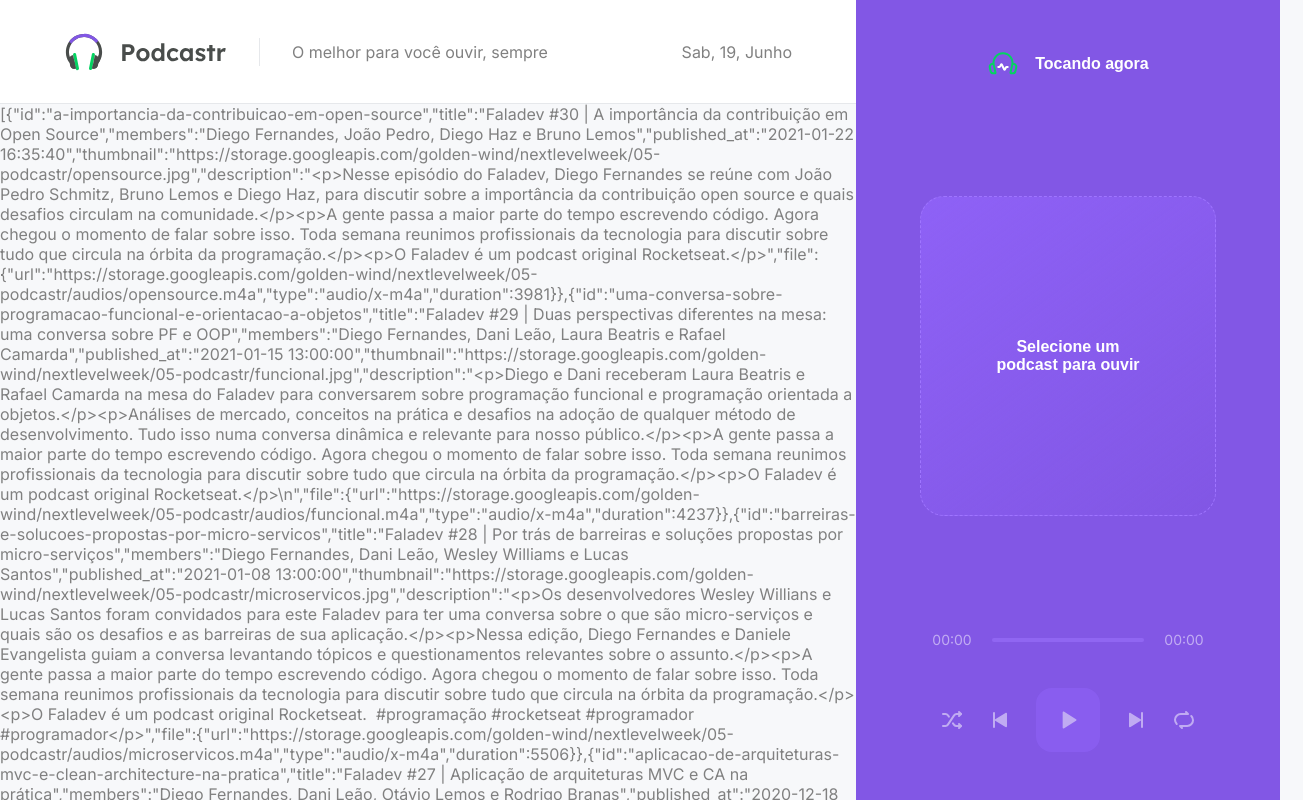
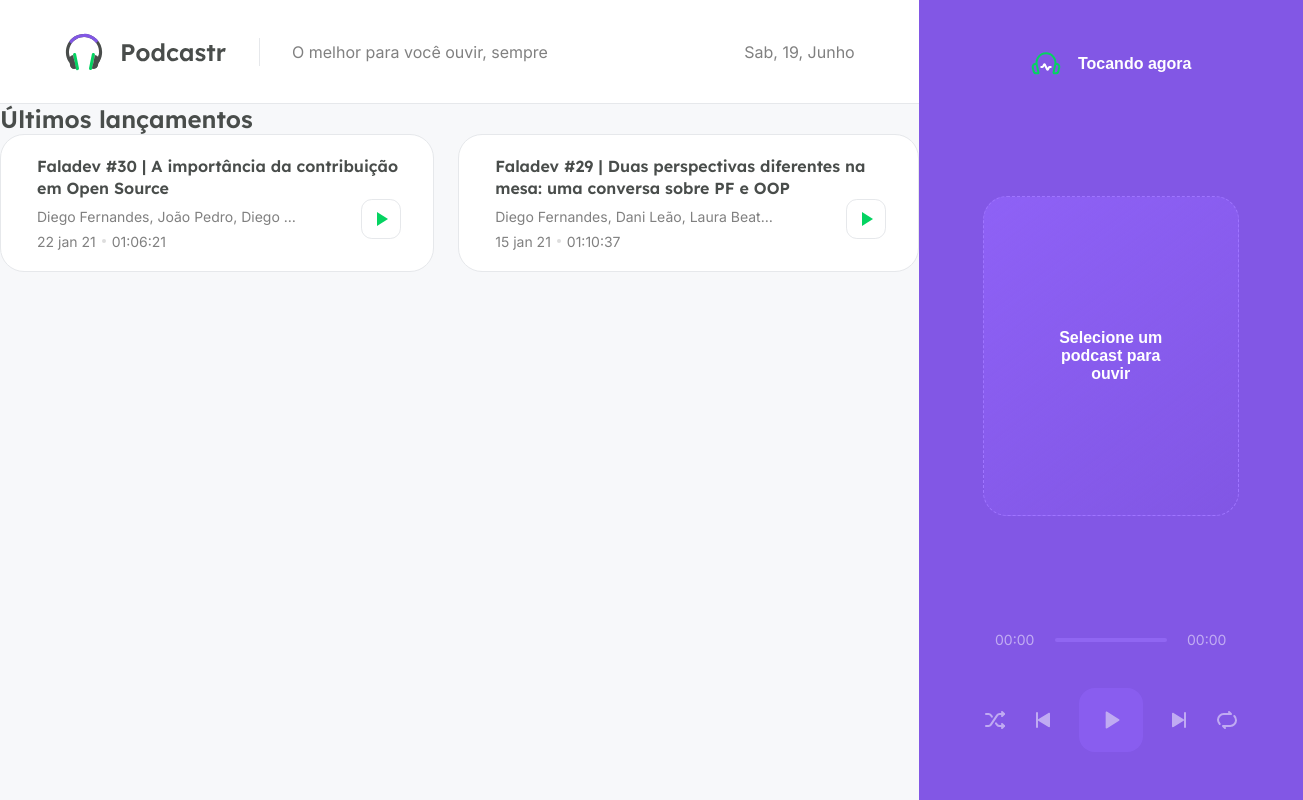
Before and after one commit to Marcos-Roberto-Silva/NLW-Podcast-React-Next, a Next.js app: page / in a window 1280 px wide. Shown: the top 800 px of the page, 1303 px wide, since content can reach past the window. Built offline with nearby package versions, Linux system fonts and the light colour scheme; data requests are answered from the project's data file; grey boxes are pictures that could not be loaded.

Commit message:
setting the main page

```diff
--- /dev/null
+++ b/next.config.js
@@ -0,0 +1,5 @@
+module.exports = {
+  images: {
+    domains: ['storage.googleapis.com'],
+  }
+};
--- a/package.json
+++ b/package.json
@@ -10,6 +10,7 @@
     "server": "json-server server.json -w -d 750 -p 3333"
   },
   "dependencies": {
+    "axios": "^0.21.1",
     "date-fns": "^2.22.1",
     "next": "11.0.0",
     "react": "17.0.2",
--- /dev/null
+++ b/src/pages/home.module.scss
@@ -0,0 +1,174 @@
+.homepage {
+    padding: 0 4rem;
+    height: calc(100vh - 6.5rem);
+    overflow-y: scroll;
+
+    h2 {
+      margin-top: 3rem;
+      margin-bottom: 1.5rem;
+    }
+  }
+
+  .latestEpisodes {
+    ul {
+      list-style: none;
+      display: grid;
+      grid-template-columns: repeat(2, 1fr);
+      gap: 1.5rem;
+
+      li {
+        background: var(--white);
+        border: 1px solid var(--gray-100);
+        padding: 1.25rem;
+        border-radius: 1.5rem;
+        position: relative;
+
+        display: flex;
+        align-items: center;
+
+        img {
+          width: 6rem;
+          height: 6rem;
+          border-radius: 1rem;
+        }
+
+        .episodeDetails {
+          flex: 1;
+          margin-left: 1rem;
+
+          a {
+            display: block;
+            color: var(--gray-800);
+            font-family: Lexend, sans-serif;
+            font-weight: 600;
+            text-decoration: none;
+            line-height: 1.4rem;
+
+            &:hover {
+              text-decoration: underline;
+            }
+          }
+
+          p {
+            font-size: 0.875rem;
+            margin-top: 0.5rem;
+            max-width: 70%;
+            white-space: nowrap;
+            overflow: hidden;
+            text-overflow: ellipsis;
+          }
+
+          span {
+            display: inline-block;
+            margin-top: 0.5rem;
+            font-size: 0.875rem;
+
+            &:last-child {
+              margin-left: 0.5rem;
+              padding-left: 0.5rem;
+              position: relative;
+
+              &::before {
+                content: "";
+                width: 4px;
+                height: 4px;
+                border-radius: 2px;
+                background: #DDD;
+                position: absolute;
+                left: 0;
+                top: 50%;
+                transform: translate(-50%, -50%);
+              }
+            }
+          }
+        }
+
+        button {
+          position: absolute;
+          right: 2rem;
+          bottom: 2rem;
+
+          width: 2.5rem;
+          height: 2.5rem;
+          background: var(--white);
+          border: 1px solid var(--gray-100);
+          border-radius: 0.675rem;
+          font-size: 0;
+
+          transition: filter 0.2s;
+
+          img {
+            width: 1.5rem;
+            height: 1.5rem;
+          }
+
+          &:hover {
+            filter: brightness(0.95);
+          }
+        }
+      }
+    }
+  }
+
+  .allEpisodes {
+    padding-bottom: 2rem;
+
+    table {
+      width: 100%;
+
+      th, td {
+        padding: 0.75rem 1rem;
+        border-bottom: 1px solid var(--gray-100);
+      }
+
+      th {
+        color: var(--gray-200);
+        text-transform: uppercase;
+        font: 500 0.75rem Lexend, sans-serif;
+        text-align: left;
+      }
+
+      td {
+        font-size: 0.875rem;
+
+        img {
+          width: 2.5rem;
+          height: 2.5rem;
+          border-radius: 0.5rem;
+        }
+
+        a {
+          color: var(--gray-800);
+          font-family: Lexend, sans-serif;
+          font-weight: 600;
+          text-decoration: none;
+          line-height: 1.4rem;
+          font-size: 1rem;
+
+          &:hover {
+            text-decoration: underline;
+          }
+        }
+
+        button {
+          width: 2rem;
+          height: 2rem;
+          background: var(--white);
+          border: 1px solid var(--gray-100);
+          border-radius: 0.5rem;
+          font-size: 0;
+
+          transition: filter 0.2s;
+
+          img {
+            width: 1.25rem;
+            height: 1.25rem;
+          }
+
+          &:hover {
+            filter: brightness(0.95);
+          }
+        }
+      }
+    }
+  }
--- a/src/pages/index.tsx
+++ b/src/pages/index.tsx
@@ -1,21 +1,101 @@
-import React from "react";
-import { Header } from "../components/Header";
+import { GetStaticProps } from "next";
+import Image from "next/image";
+import { api } from "../services/api";
+import { format, parseISO } from "date-fns";
+import ptBR from "date-fns/locale/pt-BR";
+import { convertDurationToTimeString } from "../utils/convertDurationToTimeString";
+import styles from "./home.module.scss";
 
-export default function Home(props) {
+type Episodes = {
+  id: string;
+  title: string;
+  members: string;
+  published_at: string;
+  description: string;
+  thumbnail: string;
+  duration: number;
+  durationAsString: string;
+  url: string;
+};
 
+type HomeProps = {
+  latestEpisodes: Episodes[];
+  allEpisodes: Episodes[];
+};
+
+export default function Home({ latestEpisodes, allEpisodes }: HomeProps) {
   return (
-   <div>{ JSON.stringify(props.episodes)}</div>
-  )
+    <div className={styles.homePages}>
+      <section className={styles.latestEpisodes}>
+        <h2>Últimos lançamentos</h2>
+        <ul>
+          {latestEpisodes.map((episode) => {
+            console.log(episode);
+
+            return (
+              <li key={episode.id}>
+                <Image
+                  width={192}
+                  height={192}
+                  src={episode.thumbnail}
+                  alt={episode.title}
+                  objectFit = "cover"
+                />
+
+                <div className={styles.episodeDetails}>
+                  <a href="">{episode.title}</a>
+                  <p>{episode.members}</p>
+                  <span>{episode.published_at}</span>
+                  <span>{episode.durationAsString}</span>
+                </div>
+
+                <button type="button">
+                  <img src="/play-green.svg" alt="Tocar episódio" />
+                </button>
+              </li>
+            );
+          })}
+        </ul>
+      </section>
+    </div>
+  );
 }
 
-export async function getStaticProps() {
-  const response = await fetch('http://localhost:3333/episodes');
-  const data = await response.json();
+export const getStaticProps: GetStaticProps = async () => {
+  const { data } = await api.get("episodes", {
+    params: {
+      _limit: 12,
+      _sort: "published_at",
+      _order: "desc",
+    },
+  });
+
+  const episodes = data.map((episode) => {
+    return {
+      id: episode.id,
+      title: episode.title,
+      thumbnail: episode.thumbnail,
+      members: episode.members,
+      published_at: format(parseISO(episode.published_at), "d MMM yy", {
+        locale: ptBR,
+      }),
+      duration: Number(episode.file.diration),
+      durationAsString: convertDurationToTimeString(
+        Number(episode.file.duration)
+      ),
+      description: episode.description,
+      url: episode.file.url,
+    };
+  });
+
+  const latestEpisodes = episodes.slice(0, 2);
+  const allEpisodes = episodes.slice(2, episodes.length);
 
   return {
     props: {
-      episodes: data,
+      latestEpisodes,
+      allEpisodes,
     },
     revalidate: 60 * 60 * 8,
-  }
-}
+  };
+};
--- /dev/null
+++ b/src/services/api.ts
@@ -0,0 +1,5 @@
+import axios from 'axios';
+
+export const api = axios.create({
+    baseURL: 'http://localhost:3333/'
+});
--- /dev/null
+++ b/src/utils/convertDurationToTimeString.ts
@@ -0,0 +1,11 @@
+export function convertDurationToTimeString(duration: number) {
+  const hours = Math.floor(duration / 3600);
+  const minutes = Math.floor((duration % 3600) / 60);
+  const seconds = duration % 60;
+
+  const timestamps = [hours, minutes, seconds]
+    .map((unit) => String(unit).padStart(2, "0"))
+    .join(":");
+
+  return timestamps;
+}
```
Also changed, not shown: 1 other file (tests, documents, lock files or other folders).
